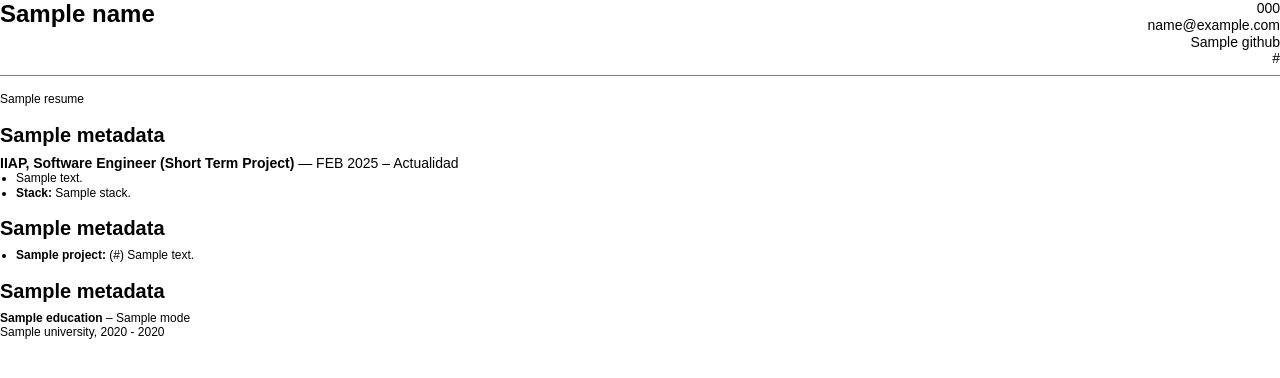
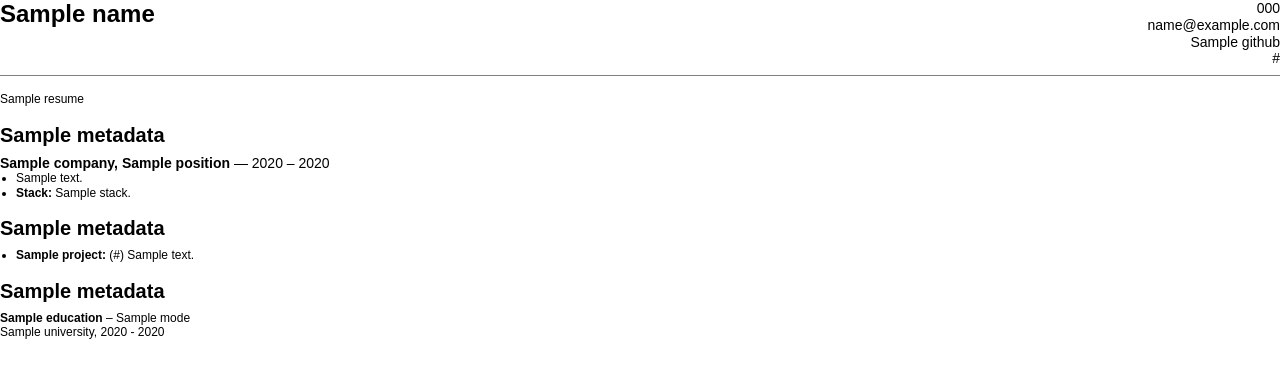
Before and after one commit to RodLopezDev/fastapi_cv_generator, a Python web app: template src/modules/template/templates/base/index.html in a window 1280 px wide. Shown: the top 378 px of the page. Run offline with Jinja, Linux system fonts and the light colour scheme; the template is opened without the code that fills it: most values are stand-ins (such as "Sample title", 1, 10 or a date in 2020).

Commit message:
fix(template @RodLopezDev) 🐛 Update template for position title

```diff
--- a/src/modules/template/templates/base/index.html
+++ b/src/modules/template/templates/base/index.html
@@ -40,7 +40,8 @@
 
     <!-- Componente de experiencia -->
     <h3 class="text-sm not-strong">
-        <p class="strong inline">IIAP, Software Engineer (Short Term Project)</p> — FEB 2025 – Actualidad
+        <p class="strong inline">{{ experience.company }}, {{ experience.position }}</p> — {{ experience.year_start }} –
+        {{ experience.year_end }}
     </h3>
     <ul style="padding-left: 16px;">
 
```
